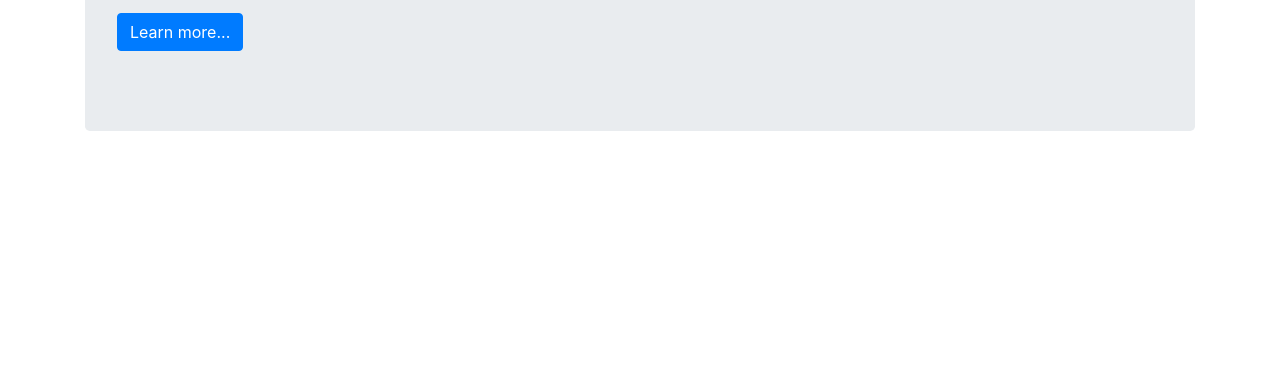
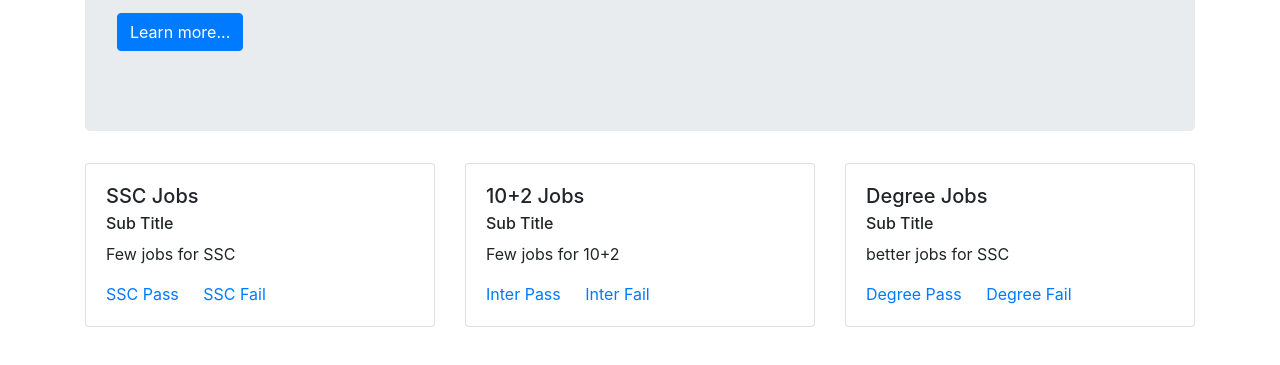
Before and after one commit to mkurucheti/bootstrap-sample, a website: page src/index.html in a window 1280 px wide. Shown: the part 295-660 px from the top of the page. Drawn offline with Linux system fonts and the light colour scheme.

Commit message:
Added more bootstrap changes

```diff
--- a/gulpfile.js
+++ b/gulpfile.js
@@ -21,7 +21,8 @@ gulp.task('js', function() {
 gulp.task('serve', ['sass'], function() {
 
     browserSync.init({
-        server: "./src"
+        server: "./src",
+        port: 8000
     });
 
     gulp.watch(['node_modules/bootstrap/scss/bootstrap.scss', 'src/scss/*.scss'], ['sass']);
--- a/src/index.html
+++ b/src/index.html
@@ -53,6 +53,42 @@
             <a href="#" class="btn btn-primary">Learn more...</a>
           </p>
         </div>
+
+        <div class="row">
+          <div class="col-sm-12 col-md-4">
+            <div class="card">
+              <div class="card-body">
+                <h5 class="card-title">SSC Jobs</h5>
+                <h6 class="card-subtitle mb-2">Sub Title</h6>
+                <p class="card-text">Few jobs for SSC</p>
+                <a href="#" class="card-link">SSC Pass</a>
+                <a href="#" class="card-link">SSC Fail</a>
+              </div>
+            </div>
+          </div>
+          <div class="col-sm-12 col-md-4">
+            <div class="card">
+              <div class="card-body">
+                <h5 class="card-title">10+2 Jobs</h5>
+                <h6 class="card-subtitle mb-2">Sub Title</h6>
+                <p class="card-text">Few jobs for 10+2</p>
+                <a href="#" class="card-link">Inter Pass</a>
+                <a href="#" class="card-link">Inter Fail</a>
+              </div>
+            </div>
+          </div>
+          <div class="col-sm-12 col-md-4">
+            <div class="card">
+              <div class="card-body">
+                <h5 class="card-title">Degree Jobs</h5>
+                <h6 class="card-subtitle mb-2">Sub Title</h6>
+                <p class="card-text">better jobs for SSC</p>
+                <a href="#" class="card-link">Degree Pass</a>
+                <a href="#" class="card-link">Degree Fail</a>
+              </div>
+            </div>
+          </div>
+        </div>
       </div>
 
 
```
